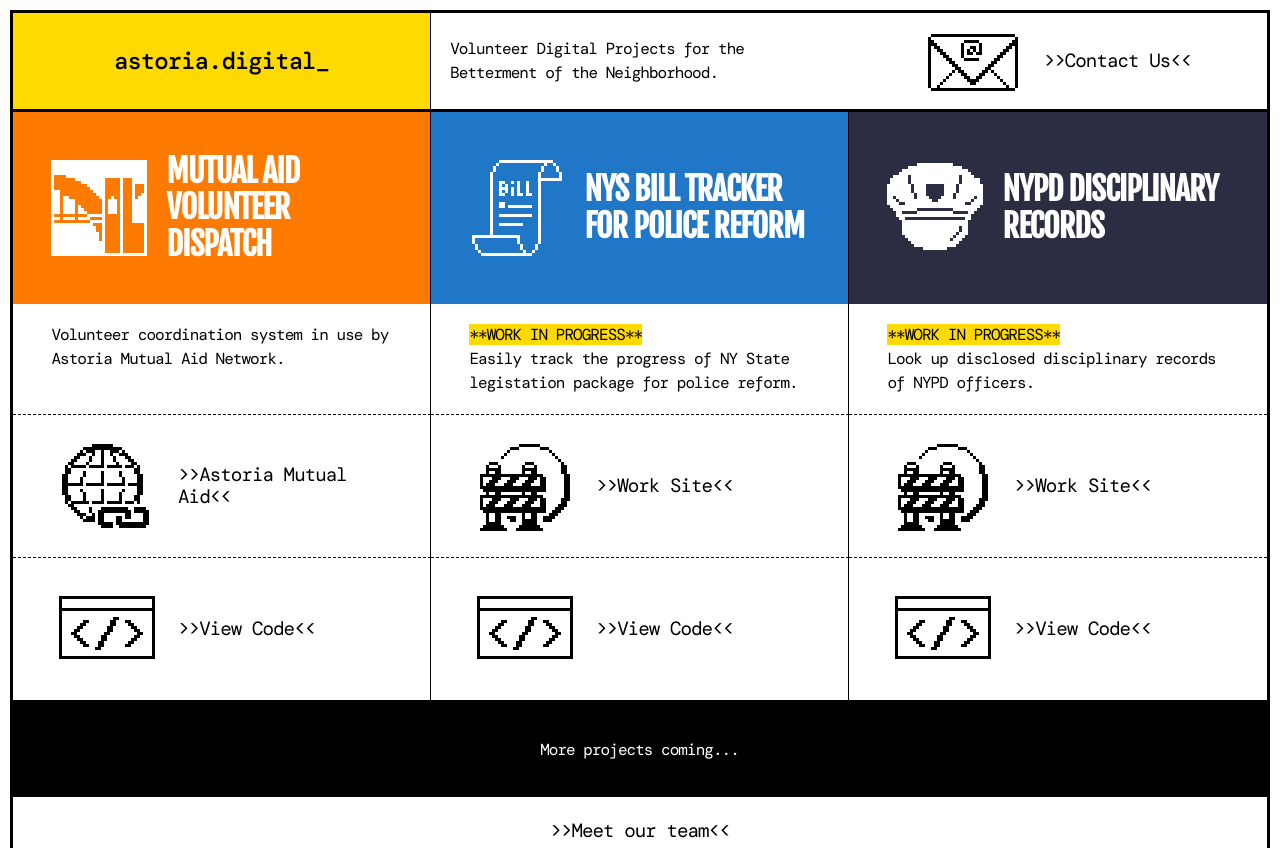
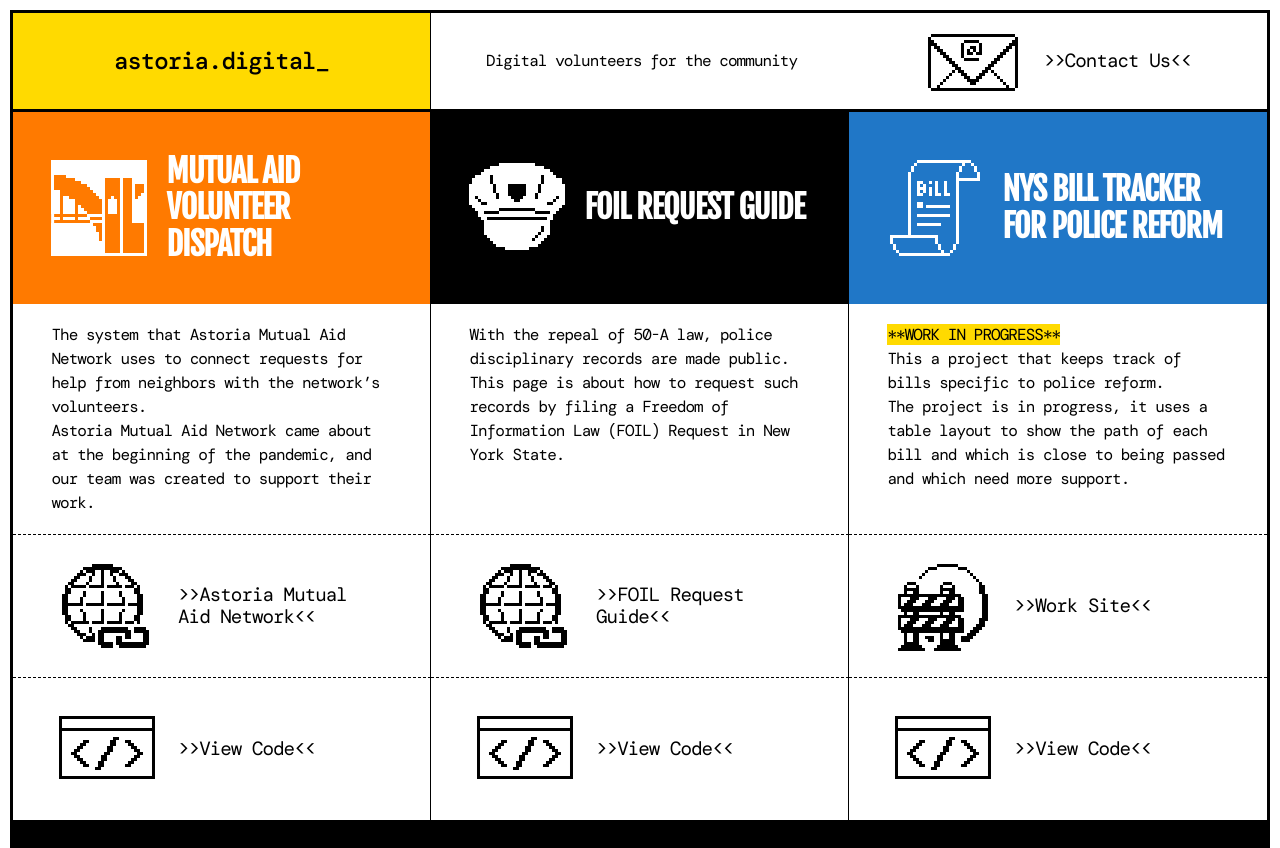
Before and after one commit to astoria-tech/astoria-digital-website, a plain HTML site: page index.html in a window 1280 px wide. Shown: the top 848 px of the page. Drawn offline with nearby package versions, Linux system fonts and the light colour scheme; a web font is replaced by a local one.

Commit message:
Update index.html
Changed "police records" to "foil guide"
Added "work in progress" icon and changed layout for WIP projects
Used new copy by Ania (except for foil guide, which I wrote)
Changed website title animation to hover only

```diff
--- a/index.html
+++ b/index.html
@@ -3,7 +3,8 @@
 <head>
   <meta charset="utf-8">
   <meta name="viewport" content="width=device-width,initial-scale=1">
-  <title>Astoria Digital: Volunteer Digital Projects for the Betterment of the Neighborhood.</title>
+  <meta name="description" content="Digital volunteers for the community.">
+  <title>Astoria Digital</title>
   <link href="https://fonts.googleapis.com/css2?family=DM+Mono:ital,wght@0,300;0,400;0,500;1,300;1,400;1,500&family=Fjalla+One&display=swap" rel="stylesheet">
   <link href="index.css" rel="stylesheet">
 </head>
@@ -30,7 +31,7 @@
       <a href="/" class="site-header__text">astoria.digital</a><span class="site-header__cursor">_</span>
     </p>
 
-      <p class="site-header__slogan">Volunteer Digital Projects for the Betterment of the Neighborhood.</p>
+    <p class="site-header__slogan">Digital volunteers for the community</p>
 
     <a href="mailto:team@astoria.digital?subject=feedback" class="site-header__contact callout">
       <svg class="icon project__icon"><use xlink:href="#icon--email" /></svg>
@@ -44,11 +45,11 @@
       <h1 class="project__title">Mutual Aid Volunteer Dispatch</h2>
       </div>
 
-      <p class="project__item project__description">Volunteer coordination system in use by Astoria Mutual Aid Network.</p>
+      <p class="project__item project__description">The system that Astoria Mutual Aid Network uses to connect requests for help from neighbors with the network’s volunteers. <br>Astoria Mutual Aid Network came about at the beginning of the pandemic, and our team was created to support their work.</p>
 
       <a class="project__item project__item-site callout" href="https://astoriamutualaid.com/">
         <svg class="icon callout__icon"><use xlink:href="#icon--link" /></svg>
-        <span class="callout__text">Astoria Mutual Aid</span>
+        <span class="callout__text">Astoria Mutual Aid Network</span>
       </a>
 
       <a class="project__item project__item-code callout" href="https://github.com/astoria-tech/volunteer-dispatch">
@@ -58,12 +59,31 @@
       <!-- end project 1 -->
 
       <!-- project 2 -->
-      <div class="project__header project__header--bill">
+      <div class="project__header project__header--foil">
+        <svg class="icon project__icon"><use xlink:href="#icon--policehat" /></svg>
+        <h1 class="project__title">FOIL Request Guide</h2>
+        </div>
+
+        <p class="project__item project__description">With the repeal of 50-A law, police disciplinary records are made public. <br>This page is about how to request such records by filing a Freedom of Information Law (FOIL) Request in New York State.</p>
+
+        <a class="project__item project__item-site callout" href="https://foil.astoria.digital/">
+          <svg class="icon callout__icon"><use xlink:href="#icon--link" /></svg>
+          <span class="callout__text">FOIL Request Guide</span>
+        </a>
+
+        <a class="project__item project__item-code callout" href="https://github.com/astoria-tech/police-discipline">
+          <svg class="icon callout__icon"><use xlink:href="#icon--filecode" /></svg>
+          <span class="callout__text">View Code</span>
+        </a>
+        <!-- end project 2-->
+
+      <!-- project 3 -->
+      <div class="project__header project__header--bill project__header--last ">
         <svg class="icon project__icon"><use xlink:href="#icon--bill" /></svg>
         <h1 class="project__title">NYS Bill Tracker for Police Reform</h2>
         </div>
 
-      <p class="project__item project__description"><span class="wip">WORK IN PROGRESS</span><br>Easily track the progress of NY State legistation package for police reform.</p>
+        <p class="project__item project__description"><span class="wip">WORK IN PROGRESS</span><br>This a project that keeps track of bills specific to police reform. <br>The project is in progress, it uses a table layout to show the path of each bill and which is close to being passed and which need more support.</p>
 
         <a class="project__item project__item-site callout" href="https://astoria-tech-bill-tracker-master.dev.shipyard.host/">
           <svg class="icon callout__icon"><use xlink:href="#icon--wiplink" /></svg>
@@ -74,26 +94,7 @@
           <svg class="icon callout__icon"><use xlink:href="#icon--filecode" /></svg>
           <span class="callout__text">View Code</span>
         </a>
-      <!-- end project 2 -->
-
-      <!-- project 3 -->
-      <div class="project__header project__header--last project__header--police">
-        <svg class="icon project__icon"><use xlink:href="#icon--policehat" /></svg>
-        <h1 class="project__title">NYPD Disciplinary Records</h2>
-      </div>
-
-      <p class="project__item project__description"><span class="wip">WORK IN PROGRESS</span><br>Look up disclosed disciplinary records of NYPD officers.</p>
-
-      <a class="project__item project__item-site callout" href="https://astoria-tech-police-discipline-master.dev.shipyard.host/">
-        <svg class="icon callout__icon"><use xlink:href="#icon--wiplink" /></svg>
-        <span class="callout__text">Work Site</span>
-      </a>
-
-      <a class="project__item project__item-code callout" href="https://github.com/astoria-tech/police-discipline">
-        <svg class="icon callout__icon"><use xlink:href="#icon--filecode" /></svg>
-        <span class="callout__text">View Code</span>
-      </a>
-      <!-- end project 3-->
+        <!-- end project 3 -->
 
           <div class="project__header project__header--more">
             <p>More projects coming...</p>
```
Lines whose indentation alone changed are shown as unchanged.
